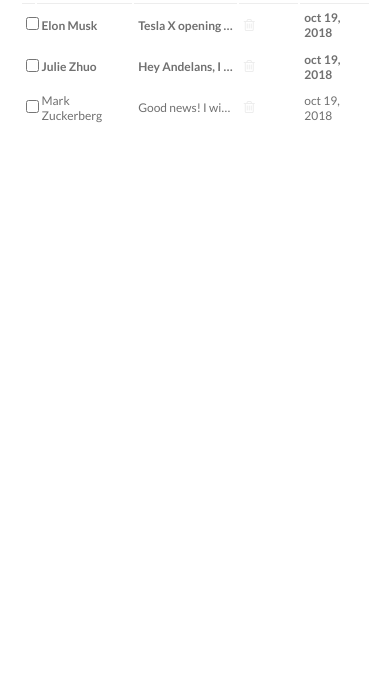
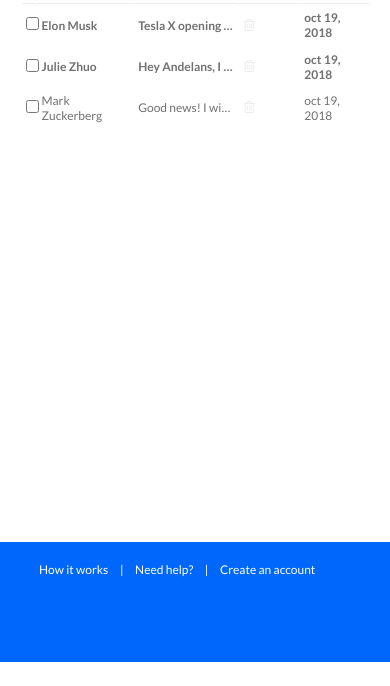
Before and after one commit to Ochowo/Epic-Email, a plain HTML site: page sent.html in a window 390 px wide. Shown: the part 158-844 px from the top of the page. Drawn offline with Linux system fonts and the light colour scheme.

Commit message:
bug(ui): implement LFA feedback fix footer height fix breaking text on user table [fixes #164427545]

```diff
--- a/css/style.css
+++ b/css/style.css
@@ -843,6 +843,15 @@
     .flexboxx {
         padding-top:5%;
     }
+    .top-sec2 {
+        height: 600px;
+    }
+    .ft {
+        height: 120px;
+        font-size:12px;
+    }
+
+
 
 }
 @media only screen and (max-width: 375px) {
@@ -856,4 +865,8 @@
         width: 300px;
     }
 
+    .ellip {
+        max-width: 60px;
+    }
+
 }
```
Also changed, not shown: 1 other file.
